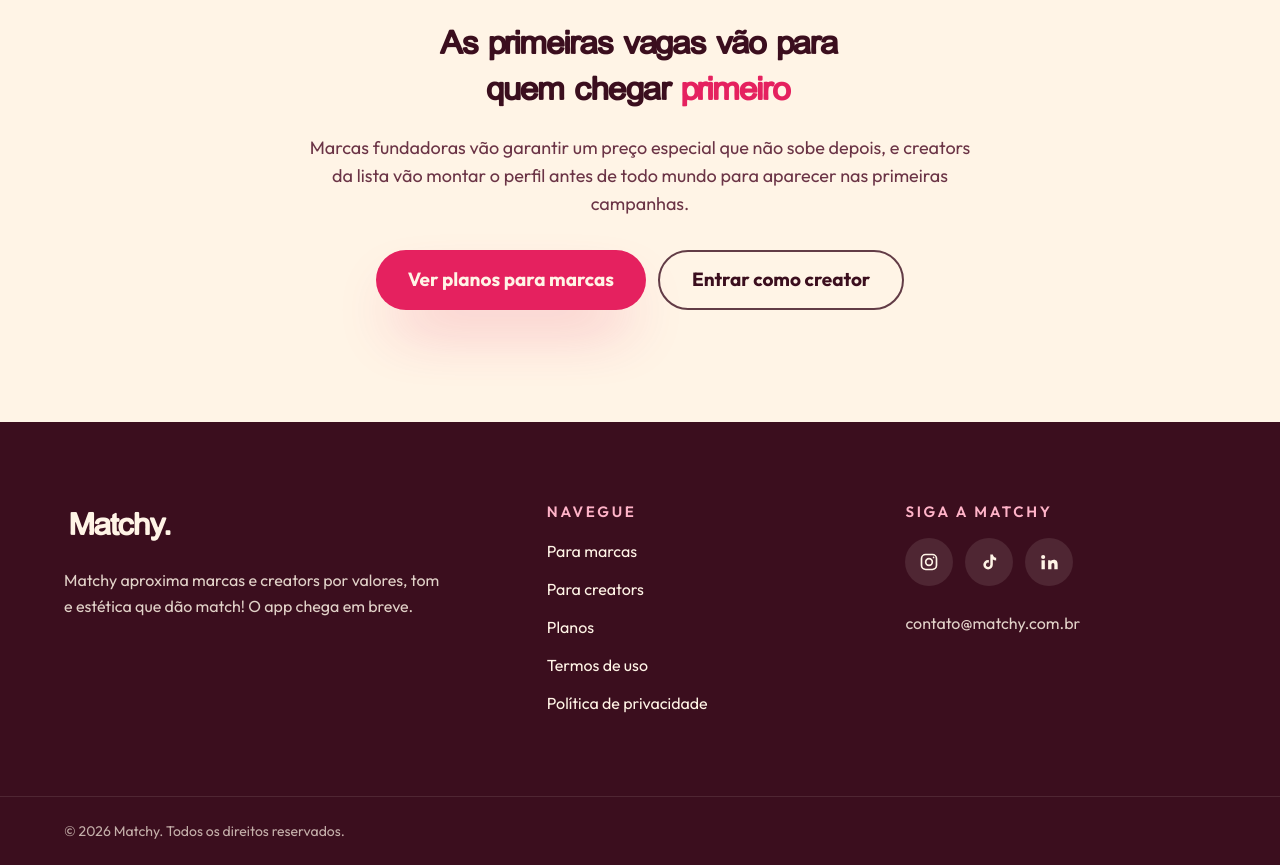
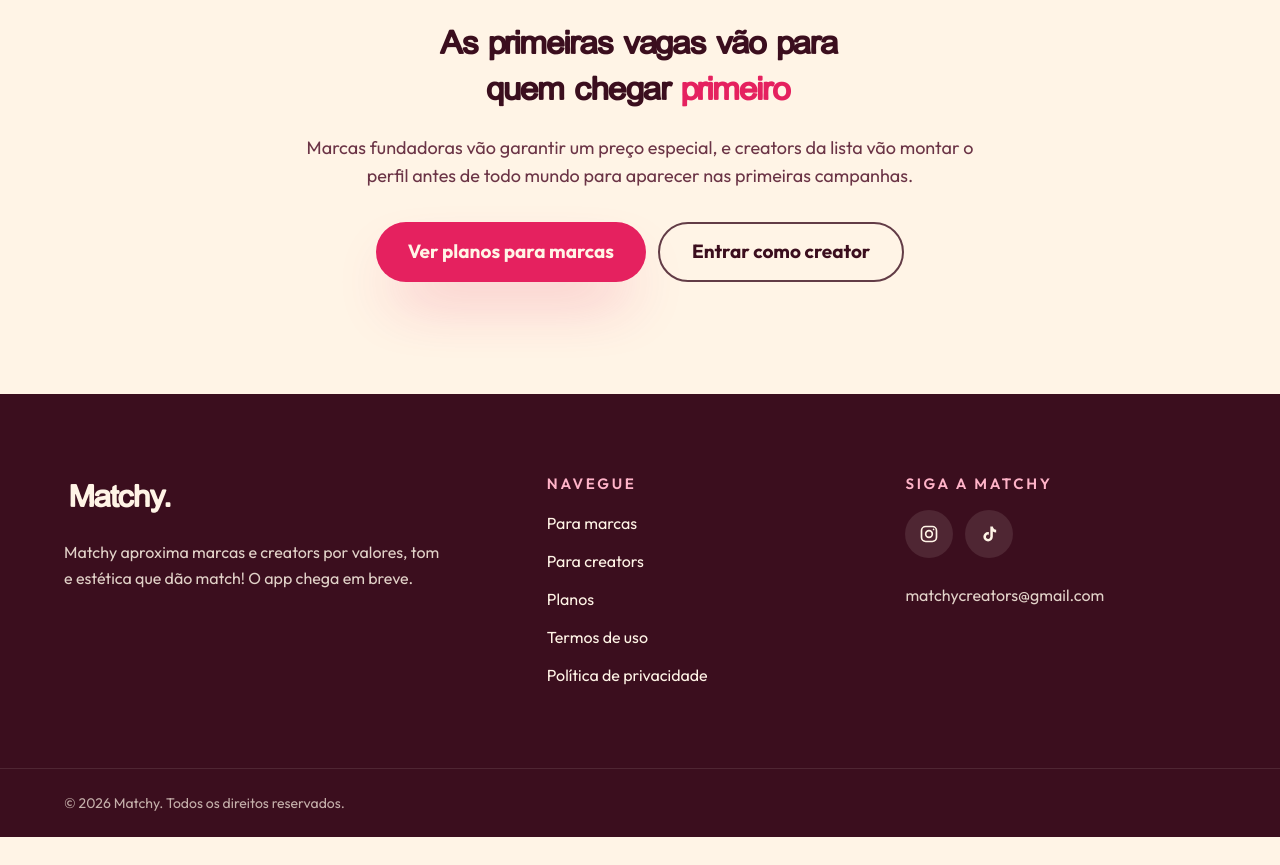
Before and after one commit to juliacereja/Matchy-Creators-Site, a Next.js app: page / in a window 1280 px wide. Shown: the part 2640-3505 px from the top of the page. After the commit the page ends 3477 px from the top, so only its background shows below. Built offline with nearby package versions, Linux system fonts and the light colour scheme; no server answers.

Commit message:
Atualiza contatos oficiais e tira o LinkedIn do rodapé
- E-mail, Instagram e TikTok oficiais do Matchy em links e textos legais
- Remove o LinkedIn, que ainda não existe
- Tira "que não sobe depois" da frase final da home

Co-Authored-By: Claude Opus 5.5 <noreply@anthropic.com>

```diff
--- a/app/page.tsx
+++ b/app/page.tsx
@@ -140,7 +140,7 @@ export default function HomePage() {
             </span>
           </h2>
           <p className="mt-5 text-body text-plum-soft">
-            Marcas fundadoras vão garantir um preço especial que não sobe depois, e creators da lista vão montar o perfil
+            Marcas fundadoras vão garantir um preço especial, e creators da lista vão montar o perfil
             antes de todo mundo para aparecer nas primeiras campanhas.
           </p>
           <div className="mt-8 flex flex-col justify-center gap-3 sm:flex-row">
--- a/components/layout/Footer.tsx
+++ b/components/layout/Footer.tsx
@@ -2,7 +2,7 @@ import Link from "next/link";
 import { Logo } from "@/components/brand/Logo";
 import { links } from "@/config/links";
 import { Container } from "@/components/ui/Container";
-import { InstagramIcon, TikTokIcon, LinkedInIcon } from "@/components/ui/icons";
+import { InstagramIcon, TikTokIcon } from "@/components/ui/icons";
 
 export function Footer() {
   const year = new Date().getFullYear();
@@ -41,11 +41,6 @@ export function Footer() {
                 <TikTokIcon />
               </a>
             </li>
-            <li>
-              <a href={links.linkedin} target="_blank" rel="noopener noreferrer" aria-label="LinkedIn da Matchy" className="flex h-12 w-12 items-center justify-center rounded-full bg-cream/10 transition-colors hover:bg-pink">
-                <LinkedInIcon />
-              </a>
-            </li>
           </ul>
           <a href={links.email} className="mt-6 inline-block text-body-sm text-cream/85 hover:text-blush">
             {links.email.replace("mailto:", "")}
--- a/components/ui/icons.tsx
+++ b/components/ui/icons.tsx
@@ -12,12 +12,6 @@ export const InstagramIcon = ({ className = base }: P) => (
 export const TikTokIcon = ({ className = base }: P) => (
   <svg viewBox="0 0 24 24" fill="currentColor" className={className} aria-hidden="true">
     <path d="M16.6 3c.4 2.2 1.8 3.7 4 4v3.1c-1.5 0-2.9-.4-4-1.1v6.3a5.7 5.7 0 1 1-5.7-5.7c.3 0 .6 0 .9.1v3.2a2.6 2.6 0 1 0 1.8 2.5V3h3Z" />
-  </svg>
-);
-
-export const LinkedInIcon = ({ className = base }: P) => (
-  <svg viewBox="0 0 24 24" fill="currentColor" className={className} aria-hidden="true">
-    <path d="M4.98 3.5a2.5 2.5 0 1 1 0 5 2.5 2.5 0 0 1 0-5ZM3 9.75h4v11H3v-11Zm7 0h3.8v1.5h.06c.53-1 1.83-2.05 3.77-2.05 4.03 0 4.77 2.65 4.77 6.1v5.45h-4v-4.83c0-1.15-.02-2.63-1.6-2.63-1.6 0-1.85 1.25-1.85 2.55v4.91h-4v-11Z" />
   </svg>
 );
 
--- a/config/links.ts
+++ b/config/links.ts
@@ -1,7 +1,6 @@
-// PLACEHOLDER: troque pelos perfis oficiais da Matchy
+// Perfis oficiais do Matchy
 export const links = {
-  instagram: "https://instagram.com/matchy.app",
-  tiktok: "https://tiktok.com/@matchy.app",
-  linkedin: "https://linkedin.com/company/matchy-app",
-  email: "mailto:contato@matchy.com.br",
+  instagram: "https://www.instagram.com/matchycreators",
+  tiktok: "https://www.tiktok.com/@matchycreators",
+  email: "mailto:matchycreators@gmail.com",
 };
--- a/config/site.ts
+++ b/config/site.ts
@@ -4,5 +4,5 @@ export const site = {
   description:
     "Matchy vai conectar marcas a creators (criadores de conteúdo UGC) pelo que realmente importa: valores, tom e estética em comum. Entre na lista de espera.",
   locale: "pt_BR",
-  contactEmail: "contato@matchy.com.br", // PLACEHOLDER
+  contactEmail: "matchycreators@gmail.com",
 };
```
Also changed, not shown: 1 other file (tests, documents, lock files or other folders).
